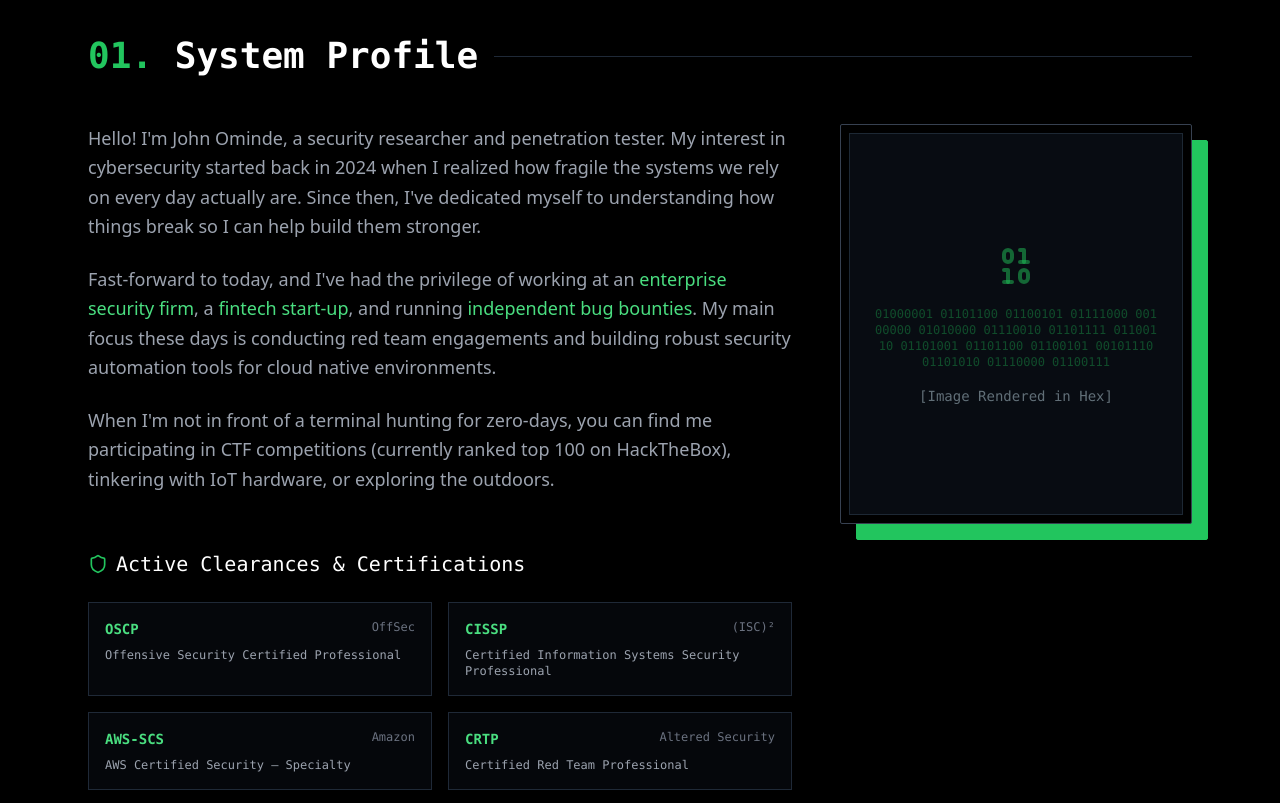
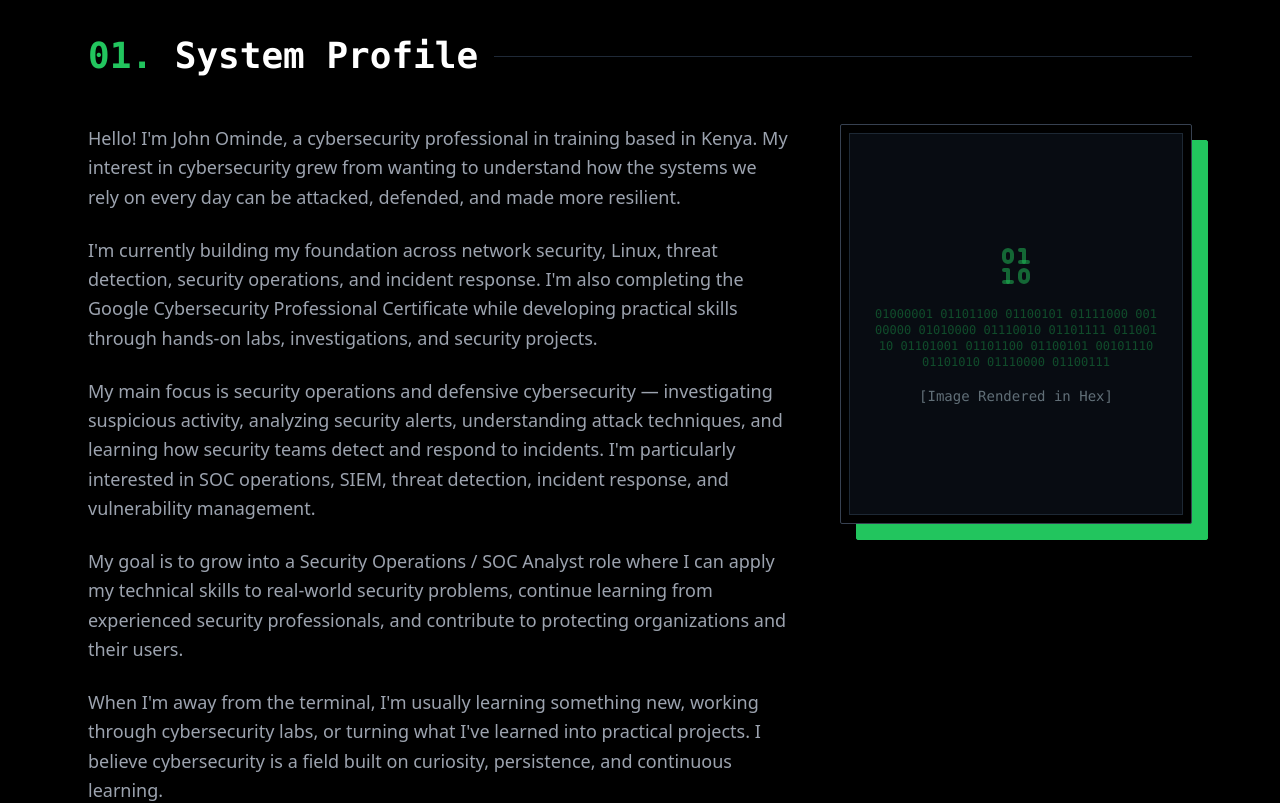
Before and after one commit to ominde-john/my_portfolio_website, a React (Vite) app: page / in a window 1280 px wide. Shown: the part 860-1663 px from the top of the page. Built offline with nearby package versions, Linux system fonts and the light colour scheme.

Commit message:
Update About.jsx

```diff
--- a/src/components/About.jsx
+++ b/src/components/About.jsx
@@ -20,23 +20,32 @@ export const About = () => {
       <div className="flex flex-col md:flex-row gap-12 items-start">
         <div className="w-full md:w-2/3 space-y-6 text-gray-400 text-lg leading-relaxed">
           <p>
-            Hello! I'm John Ominde, a security researcher and penetration tester.
-            My interest in cybersecurity started back in 2024 when I realized how fragile the
-            systems we rely on every day actually are. Since then, I've dedicated myself to
-            understanding how things break so I can help build them stronger.
+            Hello! I'm John Ominde, a cybersecurity professional in training based in Kenya. My
+            interest in cybersecurity grew from wanting to understand how the systems we rely on
+            every day can be attacked, defended, and made more resilient.
           </p>
           <p>
-            Fast-forward to today, and I've had the privilege of working at an{' '}
-            <span className="text-green-400">enterprise security firm</span>, a{' '}
-            <span className="text-green-400">fintech start-up</span>, and running{' '}
-            <span className="text-green-400">independent bug bounties</span>. My main focus these
-            days is conducting red team engagements and building robust security automation tools
-            for cloud native environments.
+            I'm currently building my foundation across network security, Linux, threat
+            detection, security operations, and incident response. I'm also completing the Google
+            Cybersecurity Professional Certificate while developing practical skills through
+            hands-on labs, investigations, and security projects.
           </p>
           <p>
-            When I'm not in front of a terminal hunting for zero-days, you can find me
-            participating in CTF competitions (currently ranked top 100 on HackTheBox), tinkering
-            with IoT hardware, or exploring the outdoors.
+            My main focus is security operations and defensive cybersecurity — investigating
+            suspicious activity, analyzing security alerts, understanding attack techniques, and
+            learning how security teams detect and respond to incidents. I'm particularly
+            interested in SOC operations, SIEM, threat detection, incident response, and
+            vulnerability management.
+          </p>
+          <p>
+            My goal is to grow into a Security Operations / SOC Analyst role where I can apply my
+            technical skills to real-world security problems, continue learning from experienced
+            security professionals, and contribute to protecting organizations and their users.
+          </p>
+          <p>
+            When I'm away from the terminal, I'm usually learning something new, working through
+            cybersecurity labs, or turning what I've learned into practical projects. I believe
+            cybersecurity is a field built on curiosity, persistence, and continuous learning.
           </p>
 
           <div className="pt-8">
```
